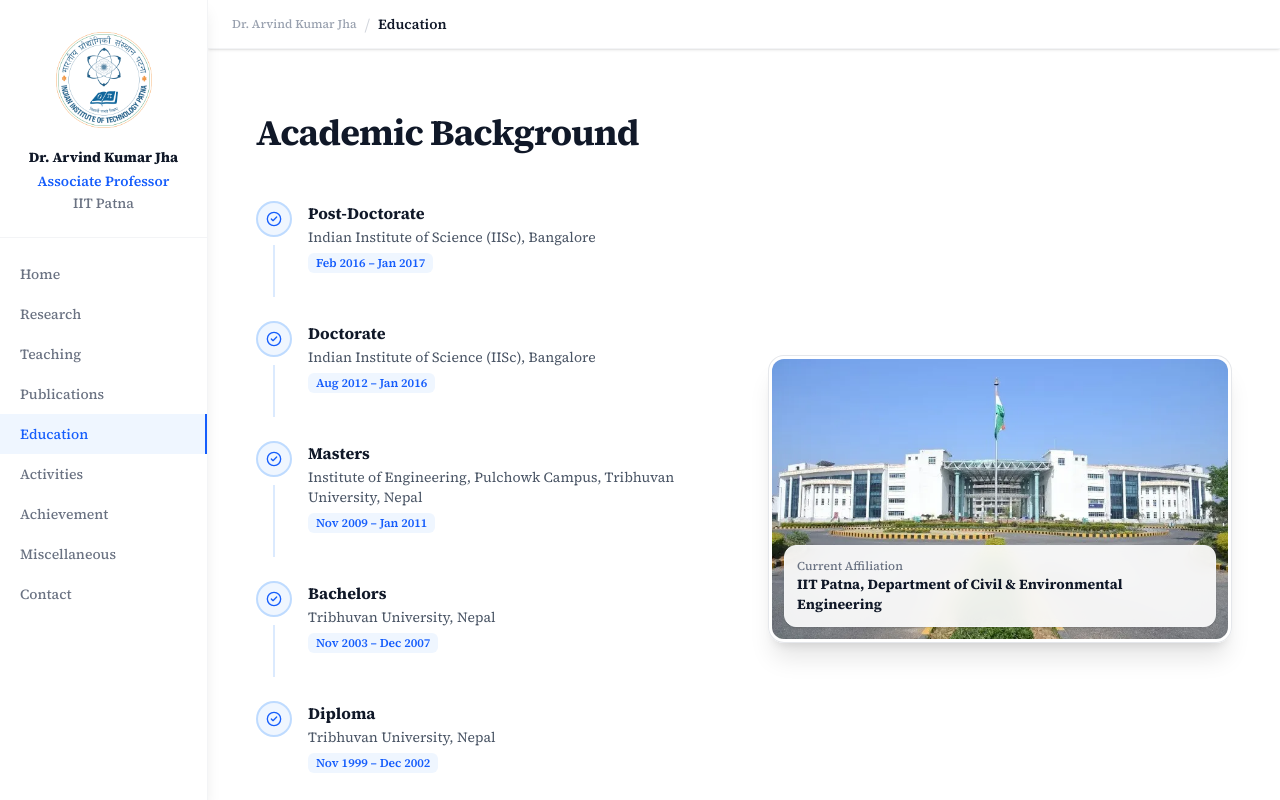
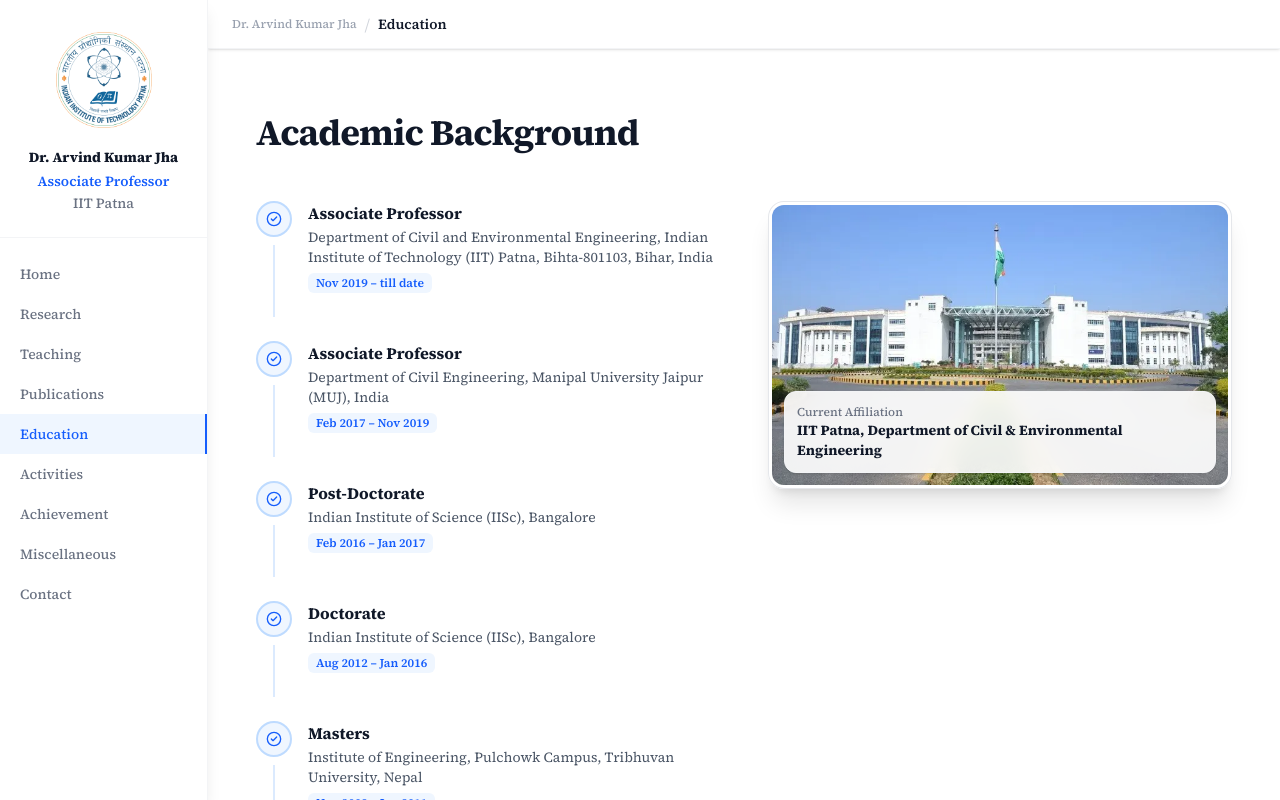
Before and after one commit to umanggkhhatri/nsoc_president_gymkhana, a React (Vite) app: page / in a window 1280 px wide. Both pictures are taken after a click on the button "Education". Shown: the top 800 px of the page. Built offline with nearby package versions, Linux system fonts and the light colour scheme.

Commit message:
Updated Job Profile

```diff
--- a/src/data.json
+++ b/src/data.json
@@ -193,6 +193,16 @@
   ],
   "education": [
     {
+      "degree": "Associate Professor",
+      "uni": "Department of Civil and Environmental Engineering, Indian Institute of Technology (IIT) Patna, Bihta-801103, Bihar, India",
+      "years": "Nov 2019 – till date"
+    },
+    {
+      "degree": "Associate Professor",
+      "uni": "Department of Civil Engineering, Manipal University Jaipur (MUJ), India",
+      "years": "Feb 2017 – Nov 2019"
+    },
+    {
       "degree": "Post-Doctorate",
       "uni": "Indian Institute of Science (IISc), Bangalore",
       "years": "Feb 2016 – Jan 2017"
--- a/src/pages/EducationSection.tsx
+++ b/src/pages/EducationSection.tsx
@@ -7,7 +7,7 @@
   return (
     <section className="py-16 px-6 lg:px-12 bg-white min-h-full">
       <SectionHeader title="Academic Background" />
-      <div className="grid grid-cols-1 md:grid-cols-2 gap-12 items-center">
+      <div className="grid grid-cols-1 md:grid-cols-2 gap-12 items-start">
         {/* Timeline */}
         <div className="space-y-6">
           {education.map((edu, i) => (
```
